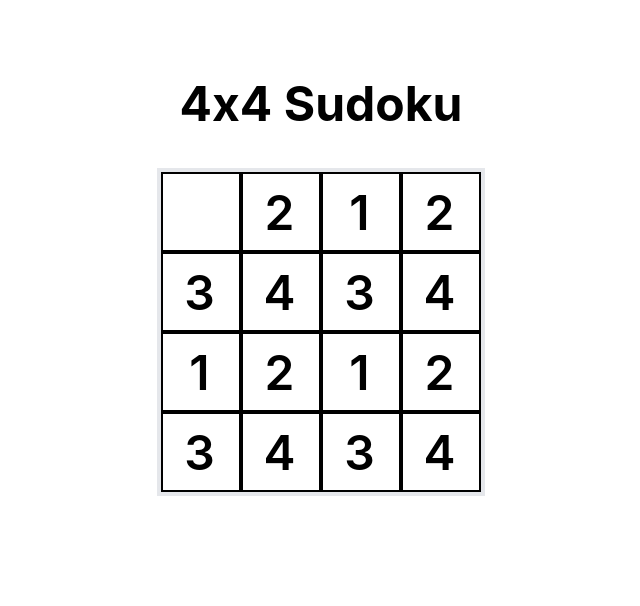
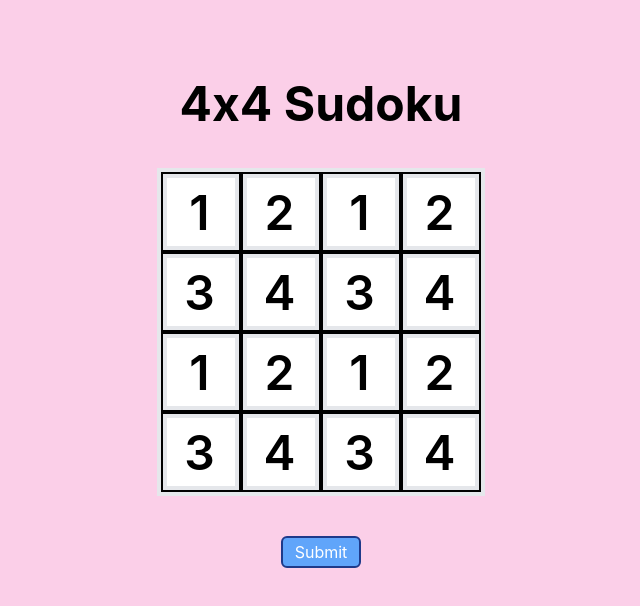
Before and after one commit to polojoe1/sudoku4, a React (Create React App) app: page / in a window 1280 px wide. Shown: the top 606 px of the page, without its empty margins (319-959 px from the left). Built offline with nearby package versions, Linux system fonts and the light colour scheme.

Commit message:
logic for boxes complete

```diff
--- a/src/App.js
+++ b/src/App.js
@@ -3,7 +3,9 @@ import Gameboard from './components/Gameboard';
 
 function App() {
   return (
+    <div className='w-full h-[100vh] bg-pink-200'>
     <Gameboard/>
+    </div>
   );
 }
 
--- a/src/components/Gameboard.jsx
+++ b/src/components/Gameboard.jsx
@@ -1,20 +1,166 @@
 import React, { useState } from 'react'
 
 const Gameboard = (props) => {
-    const [red, setRed] = useState(true)
+    const [success,setSuccess] = useState(false)
     const addBoxer=()=>{
-        if(red){
+        if(success===false){
             let box = document.getElementById('boxer')
-            box.classList.add('border-red-400')
+            box.classList.add('border-blue-200')
         }
     }
     let board=([
-        ['',2,3,4],
+        [Math.floor(Math.random() * 4) + 1,2,3,4],
         [1,2,3,4],
         [1,2,3,4],
         [1,2,3,4]
 
     ])
+    const [zeroZero, setZeroZero] = useState(board[0][0])
+    const [zeroOne, setZeroOne] = useState(board[0][1])
+    const [zeroTwo, setZeroTwo] = useState(board[0][2])
+    const [zeroThree, setZeroThree] = useState(board[0][3])
+
+    const [oneZero, setOneZero] = useState(board[1][0])
+    const [oneOne, setOneOne] = useState(board[1][1])
+    const [oneTwo, setOneTwo] = useState(board[1][2])
+    const [oneThree, setOneThree] = useState(board[1][3])
+
+    const [twoZero, setTwoZero] = useState(board[2][0])
+    const [twoOne, setTwoOne] = useState(board[2][1])
+    const [twoTwo, setTwoTwo] = useState(board[2][2])
+    const [twoThree, setTwoThree] = useState(board[2][3])
+
+    const [threeZero, setThreeZero] = useState(board[3][0])
+    const [threeOne, setThreeOne] = useState(board[3][1])
+    const [threeTwo, setThreeTwo] = useState(board[3][2])
+    const [threeThree, setThreeThree] = useState(board[3][3])
+
+
+    const final = [
+        [zeroZero,zeroOne,zeroTwo,zeroThree],
+        [oneZero,oneOne,oneTwo,oneThree],
+        [twoZero,twoOne,twoTwo,twoThree],
+        [threeZero,threeOne,threeTwo,threeThree]
+    ]
+
+    const submit =()=>{
+        let b0x = {}
+        let boxTwo = {}
+        let boxThree = {}
+        let boxFour = {}
+        let errors = 0
+        for(let i = 0;i<final[0].length;i++){
+            if(final[0][i]in b0x){
+                errors++
+                if(final[0][i] === zeroOne){
+                    document.getElementById('zeroOne').classList.add('border-red-600')
+                    break
+
+                }
+                if(final[0][i] === zeroTwo){
+                    document.getElementById('zeroTwo').classList.add('border-red-600')
+                    break
+
+                }
+                if(final[0][i]===zeroThree){
+                    document.getElementById('zeroThree').classList.add('border-red-600')
+                    break
+                }
+            }
+            else{
+                b0x[final[0][i]]=1
+                document.getElementById('zeroOne').classList.remove('border-red-600')
+                document.getElementById('zeroTwo').classList.remove('border-red-600')
+                document.getElementById('zeroThree').classList.remove('border-red-600')
+            }
+        }
+        for(let i = 0;i<final[1].length;i++){
+            if(final[1][i]in boxTwo){
+                errors++
+
+                if(final[1][i] === oneOne){
+                    document.getElementById('oneOne').classList.add('border-red-600')
+                    break
+
+                }
+                if(final[1][i] === oneTwo){
+                    document.getElementById('oneTwo').classList.add('border-red-600')
+                    break
+
+                }
+                if(final[1][i]===oneThree){
+                    document.getElementById('oneThree').classList.add('border-red-600')
+                    break
+                }
+            }
+            else{
+                boxTwo[final[1][i]]=1
+                document.getElementById('oneOne').classList.remove('border-red-600')
+                document.getElementById('oneTwo').classList.remove('border-red-600')
+                document.getElementById('oneThree').classList.remove('border-red-600')
+            }
+        }
+        for(let i = 0;i<final[2].length;i++){
+            if(final[2][i]in boxThree){
+                errors++
+
+                if(final[2][i] === twoOne){
+                    document.getElementById('twoOne').classList.add('border-red-600')
+                    break
+
+                }
+                if(final[2][i] === twoTwo){
+                    document.getElementById('twoTwo').classList.add('border-red-600')
+                    break
+
+                }
+                if(final[2][i]===twoThree){
+                    document.getElementById('twoThree').classList.add('border-red-600')
+                    break
+                }
+            }
+            else{
+                boxThree[final[2][i]]=1
+                document.getElementById('twoOne').classList.remove('border-red-600')
+                document.getElementById('twoTwo').classList.remove('border-red-600')
+                document.getElementById('twoThree').classList.remove('border-red-600')
+            }
+        }
+        for(let i = 0;i<final[3].length;i++){
+
+            if(final[3][i]in boxFour){
+                errors++
+                console.log('error')
+                if(final[3][i] === threeOne){
+                    document.getElementById('threeOne').classList.add('border-red-600')
+                    break
+                }
+                if(final[3][i] === threeTwo){
+                    document.getElementById('threeTwo').classList.add('border-red-600')
+                    break
+
+                }
+                if(final[3][i]===threeThree){
+                    document.getElementById('threeThree').classList.add('border-red-600')
+                    break
+                }
+            }
+            else{
+                boxFour[final[3][i]]=1
+                document.getElementById('threeOne').classList.remove('border-red-600')
+                document.getElementById('threeTwo').classList.remove('border-red-600')
+                document.getElementById('threeThree').classList.remove('border-red-600')
+            }
+
+        }
+        if(errors===0){
+            setSuccess(true)
+        }
+        else{
+            setSuccess(false)
+        }
+    }
+
   return (
     <div  onClick={()=>addBoxer()} className='flex justify-center flex-col  items-center p-20 '>
         <h1 className='text-5xl font-bold mb-10'>4x4 Sudoku</h1>
@@ -24,48 +170,51 @@ const Gameboard = (props) => {
         <div className="flex">
                 <div className="flex flex-col">
                     <div className="flex">
-                        <div className="h-20 w-20 border-2 border-black"><input className='w-full h-full flex justify-center items-center text-center pl-3 text-5xl font-semibold' type="number" min='1' max='4' name="" id="" value={board[0][0]} /></div>
-                        <div className="h-20 w-20 border-2 border-black"><input className='w-full h-full flex justify-center items-center text-center pl-3 text-5xl font-semibold' type="number" min='1' max='4' name="" id="" value={board[0][1]} /></div>
+                        <div className="h-20 w-20 border-2 border-black"><input className='w-full h-full flex justify-center items-center text-center pl-3 text-5xl border-4 font-semibold' type="number" min='1' max='4' name="" id='zeroZero' value={zeroZero} onChange={(e)=>{setZeroZero(e.target.value)}}/></div>
+                        <div className="h-20 w-20 border-2 border-black"><input className='w-full h-full flex justify-center items-center text-center pl-3 text-5xl border-4 font-semibold' type="number" min='1' max='4' name="" id='zeroOne' value={zeroOne} onChange={(e)=>{setZeroOne(e.target.value)}}/></div>
                     </div>
                     <div className="flex">
-                        <div className="h-20 w-20 border-2 border-black"><input className='w-full h-full flex justify-center items-center text-center pl-3 text-5xl font-semibold' type="number" min='1' max='4' name="" id="" value={board[0][2]} /></div>
-                        <div className="h-20 w-20 border-2 border-black"><input className='w-full h-full flex justify-center items-center text-center pl-3 text-5xl font-semibold' type="number" min='1' max='4' name="" id="" value={board[0][3]} /></div>
+                        <div className="h-20 w-20 border-2 border-black"><input className='w-full h-full flex justify-center items-center text-center pl-3 text-5xl font-semibold border-4' type="number" min='1' max='4' name="" id="zeroTwo" value={zeroTwo} onChange={(e)=>{setZeroTwo(e.target.value)}} /></div>
+                        <div className="h-20 w-20 border-2 border-black"><input className='w-full h-full flex justify-center items-center text-center pl-3 text-5xl font-semibold border-4' type="number" min='1' max='4' name="" id="zeroThree" value={zeroThree} onChange={(e)=>{setZeroThree(e.target.value)}}/></div>
                     </div>
                 </div>
                 <div className="flex flex-col">
                     <div className="flex">
-                            <div className="h-20 w-20 border-2 border-black"><input className='w-full h-full flex justify-center items-center text-center pl-3 text-5xl font-semibold' type="number" min='1' max='4' name="" id="" value={board[1][0]} /></div>
-                            <div className="h-20 w-20 border-2 border-black"><input className='w-full h-full flex justify-center items-center text-center pl-3 text-5xl font-semibold' type="number" min='1' max='4' name="" id="" value={board[1][1]} /></div>
+                            <div className="h-20 w-20 border-2 border-black"><input className='w-full h-full flex justify-center items-center text-center pl-3 text-5xl font-semibold border-4' type="number" min='1' max='4' name="" id="oneZero" value={oneZero} onChange={(e)=>{setOneZero(e.target.value)}}/></div>
+                            <div className="h-20 w-20 border-2 border-black"><input className='w-full h-full flex justify-center items-center text-center pl-3 text-5xl font-semibold border-4' type="number" min='1' max='4' name="" id="oneOne" value={oneOne} onChange={(e)=>{setOneOne(e.target.value)}}/></div>
                         </div>
                         <div className="flex">
-                            <div className="h-20 w-20 border-2 border-black"><input className='w-full h-full flex justify-center items-center text-center pl-3 text-5xl font-semibold' type="number" min='1' max='4' name="" id="" value={board[1][2]}/></div>
-                            <div className="h-20 w-20 border-2 border-black"><input className='w-full h-full flex justify-center items-center text-center pl-3 text-5xl font-semibold' type="number" min='1' max='4' name="" id="" value={board[1][3]}/></div>
+                            <div className="h-20 w-20 border-2 border-black"><input className='w-full h-full flex justify-center items-center text-center pl-3 text-5xl font-semibold border-4' type="number" min='1' max='4' name="" id="oneTwo" value={oneTwo} onChange={(e)=>{setOneTwo(e.target.value)}}/></div>
+                            <div className="h-20 w-20 border-2 border-black"><input className='w-full h-full flex justify-center items-center text-center pl-3 text-5xl font-semibold border-4' type="number" min='1' max='4' name="" id="oneThree" value={oneThree} onChange={(e)=>{setOneThree(e.target.value)}}/></div>
                         </div>
                 </div>
             </div>
             <div className="flex">
                 <div className="flex flex-col">
                     <div className="flex">
-                            <div className="h-20 w-20 border-2 border-black"><input className='w-full h-full flex justify-center items-center text-center pl-3 text-5xl font-semibold' type="number" min='1' max='4' name="" id="" value={board[2][0]}/></div>
-                            <div className="h-20 w-20 border-2 border-black"><input className='w-full h-full flex justify-center items-center text-center pl-3 text-5xl font-semibold' type="number" min='1' max='4' name="" id="" value={board[2][1]}/></div>
+                            <div className="h-20 w-20 border-2 border-black"><input className='w-full h-full flex justify-center items-center text-center pl-3 text-5xl font-semibold border-4' type="number" min='1' max='4' name="" id="twoZero" value={twoZero} onChange={(e)=>{setTwoZero(e.target.value)}}/></div>
+                            <div className="h-20 w-20 border-2 border-black"><input className='w-full h-full flex justify-center items-center text-center pl-3 text-5xl font-semibold border-4' type="number" min='1' max='4' name="" id="twoOne" value={twoOne} onChange={(e)=>{setTwoOne(e.target.value)}}/></div>
                         </div>
                         <div className="flex">
-                            <div className="h-20 w-20 border-2 border-black"><input className='w-full h-full flex justify-center items-center text-center pl-3 text-5xl font-semibold' type="number" min='1' max='4' name="" id="" value={board[2][2]}/></div>
-                            <div className="h-20 w-20 border-2 border-black"><input className='w-full h-full flex justify-center items-center text-center pl-3 text-5xl font-semibold' type="number" min='1' max='4' name="" id="" value={board[2][3]}/></div>
+                            <div className="h-20 w-20 border-2 border-black"><input className='w-full h-full flex justify-center items-center text-center pl-3 text-5xl font-semibold border-4' type="number" min='1' max='4' name="" id="twoTwo" value={twoTwo} onChange={(e)=>{setTwoTwo(e.target.value)}}/></div>
+                            <div className="h-20 w-20 border-2 border-black"><input className='w-full h-full flex justify-center items-center text-center pl-3 text-5xl font-semibold border-4' type="number" min='1' max='4' name="" id="twoThree" value={twoThree} onChange={(e)=>{setTwoThree(e.target.value)}}/></div>
                         </div>
                 </div>
                 <div className="flex flex-col">
                 <div className="flex">
-                            <div className="h-20 w-20 border-2 border-black"><input className='w-full h-full flex justify-center items-center text-center pl-3 text-5xl font-semibold' type="number" min='1' max='4' name="" id="" value={board[3][0]}/></div>
-                            <div className="h-20 w-20 border-2 border-black"><input className='w-full h-full flex justify-center items-center text-center pl-3 text-5xl font-semibold' type="number" min='1' max='4' name="" id="" value={board[3][1]}/></div>
+                            <div className="h-20 w-20 border-2 border-black"><input className='w-full h-full flex justify-center items-center text-center pl-3 text-5xl font-semibold border-4' type="number" min='1' max='4' name="" id="threeZero" value={threeZero} onChange={(e)=>{setThreeZero(e.target.value)}}/></div>
+                            <div className="h-20 w-20 border-2 border-black"><input className='w-full h-full flex justify-center items-center text-center pl-3 text-5xl font-semibold border-4' type="number" min='1' max='4' name="" id="threeOne" value={threeOne} onChange={(e)=>{setThreeOne(e.target.value)}}/></div>
                         </div>
                         <div className="flex">
-                            <div className="h-20 w-20 border-2 border-black"><input className='w-full h-full flex justify-center items-center text-center pl-3 text-5xl font-semibold' type="number" min='1' max='4' name="" id="" value={board[3][2]}/></div>
-                            <div className="h-20 w-20 border-2 border-black"><input className='w-full h-full flex justify-center items-center text-center pl-3 text-5xl font-semibold' type="number" min='1' max='4' name="" id="" value={board[3][3]}/></div>
+                            <div className="h-20 w-20 border-2 border-black"><input className='w-full h-full flex justify-center items-center text-center pl-3 text-5xl font-semibold border-4' type="number" min='1' max='4' name="" id="threeTwo" value={threeTwo} onChange={(e)=>{setThreeTwo(e.target.value)}}/></div>
+                            <div className="h-20 w-20 border-2 border-black"><input className='w-full h-full flex justify-center items-center text-center pl-3 text-5xl font-semibold border-4' type="number" min='1' max='4' name="" id="threeThree" value={threeThree} onChange={(e)=>{setThreeThree(e.target.value)}}/></div>
                         </div>
                 </div>
             </div>
         </div>
+        <button onClick={submit} className='h-8 w-20 bg-blue-400 flex items-center justify-center mt-10 border-2 hover:bg-blue-700 border-blue-900 rounded-md cursor-pointer text-white'>Submit</button>
+
+        {success?<p>You Win!</p>:''}
     </div>
   )
 }
```
